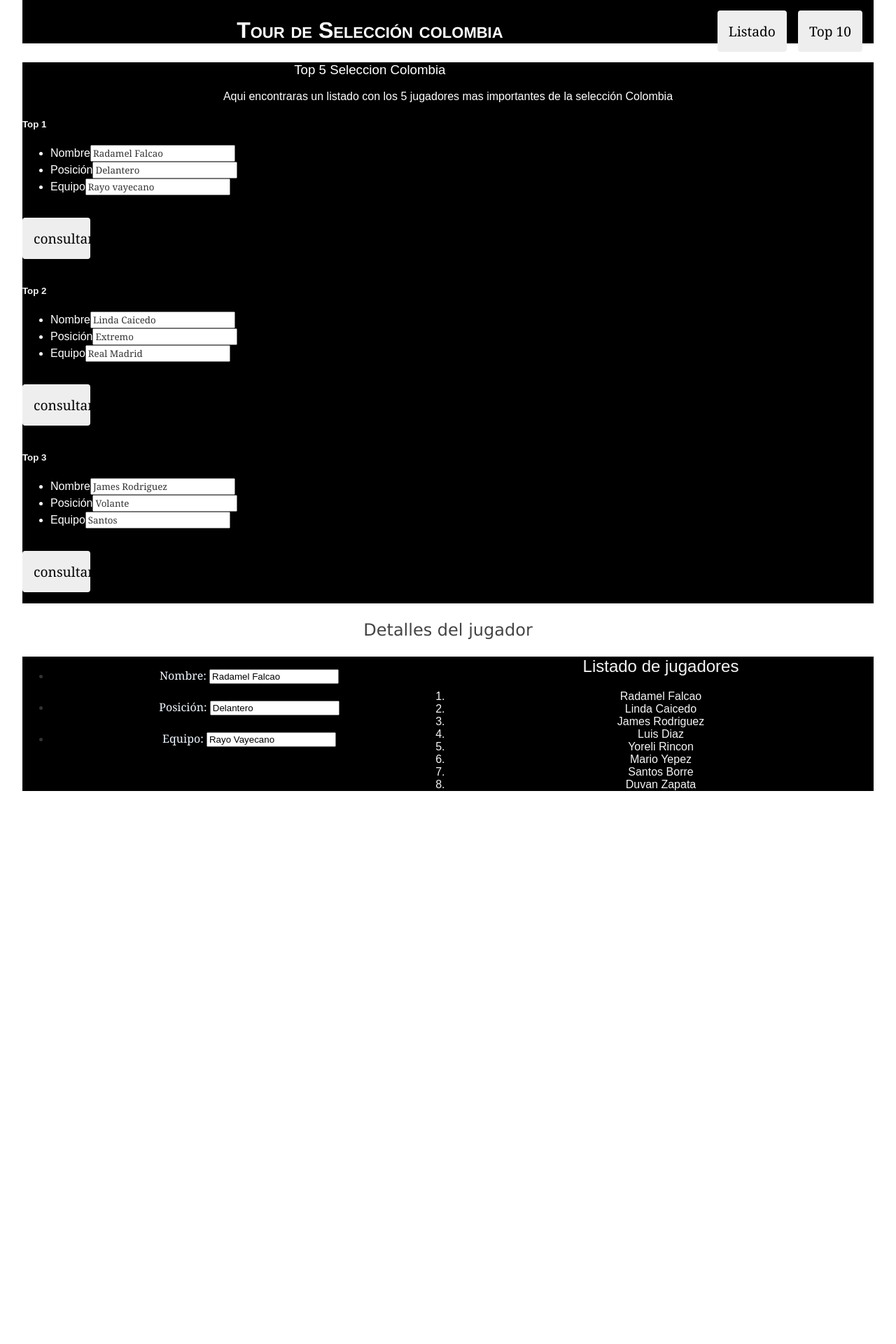
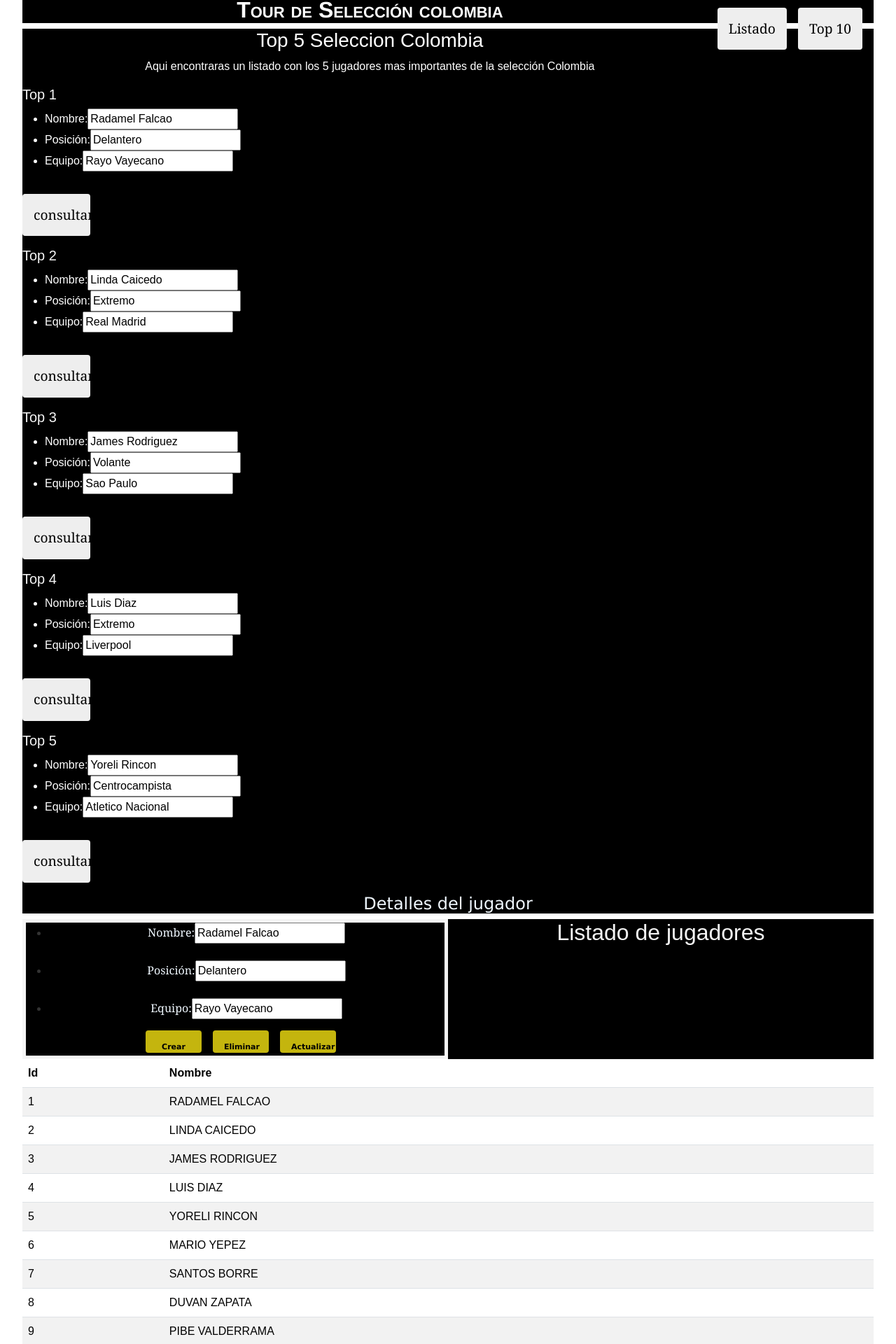
Before and after one commit to jufe941209/FrontEndTourHeroes, an Angular app: page / in a window 1280 px wide. Shown: the part 83-2003 px from the top of the page at 70% size. Before the commit the page ends 1245 px from the top, so only its background shows below. Built offline with nearby package versions, Linux system fonts and the light colour scheme.

Commit message:
Esta es la actualización con la creación y edicion de la interface

```diff
--- a/angular.json
+++ b/angular.json
@@ -25,6 +25,7 @@
               "src/assets"
             ],
             "styles": [
+              "node_modules/bootstrap/dist/css/bootstrap.min.css",
               "src/styles.css"
             ],
             "scripts": []
--- a/package.json
+++ b/package.json
@@ -19,6 +19,7 @@
     "@angular/platform-browser-dynamic": "^16.2.0",
     "@angular/router": "^16.2.0",
     "@ng-bootstrap/ng-bootstrap": "^15.1.1",
+    "bootstrap": "^5.3.1",
     "rxjs": "~7.8.0",
     "tslib": "^2.3.0",
     "zone.js": "~0.13.0"
--- a/src/app/dashboard/dashboard.component.ts
+++ b/src/app/dashboard/dashboard.component.ts
@@ -1,4 +1,5 @@
 import { Component } from '@angular/core';
+import { Heroe } from '../heroe';
 
 @Component({
   selector: 'dashboard',
@@ -7,4 +8,90 @@ import { Component } from '@angular/core';
 })
 export class DashboardComponent {
 
+  topHeroe1:Heroe  ={
+    id:1,
+    name: "Radamel Falcao",
+    posicion: "Delantero",
+    equipo:"Rayo Vayecano",
+    numeroCamiseta: 9
+
+  }
+  topHeroe2:Heroe ={
+    id:2,
+    name:'Linda Caicedo',
+    posicion: "Extremo",
+    equipo:"Real Madrid",
+    numeroCamiseta: 7
+  }
+  topHeroe3:Heroe ={
+    id:3,
+    name:'James Rodriguez',
+    posicion: "Volante",
+    equipo:"Sao Paulo",
+    numeroCamiseta: 10
+  }
+  topHeroe4:Heroe  ={
+    id:4,
+    name:'Luis Diaz',
+    posicion: 'Extremo',
+    equipo: 'Liverpool',
+    numeroCamiseta: 11
+
+  }
+  topHeroe5:Heroe ={
+    id:5,
+    name:'Yoreli Rincon',
+    posicion: 'Centrocampista',
+    equipo: 'Atletico Nacional',
+    numeroCamiseta: 7
+  }
+  topHeroe6:Heroe ={
+    id:6,
+    name:'Mario Yepez',
+    posicion: 'Defensa central',
+    equipo: 'Retirado',
+    numeroCamiseta: 3
+  }
+  topHeroe7:Heroe  ={
+    id:7,
+    name:'Santos Borre',
+    posicion: 'Delantero',
+    equipo: 'Eintracht Frankfurt',
+    numeroCamiseta: 9
+
+  }
+  topHeroe8:Heroe ={
+    id:8,
+    name:'Duvan Zapata',
+    posicion: "Delantero",
+    equipo: 'Atalanta',
+    numeroCamiseta: 21
+  }
+  topHeroe9:Heroe ={
+    id:9,
+    name:'Pibe Valderrama',
+    posicion: "Medio campista",
+    equipo: 'Retirado',
+    numeroCamiseta: 10
+  }
+  topHeroe10:Heroe  ={
+    id:10,
+    name:'David Ospina',
+    posicion: "Portero",
+    equipo: 'AL-Nassr',
+    numeroCamiseta: 1
+
+  }
+
+  mysHeroes:Heroe[]=[];
+
+  constuctor(){
+    this.mysHeroes.push(this.topHeroe1);
+    this.mysHeroes.push(this.topHeroe2);
+    this.mysHeroes.push(this.topHeroe3);
+    this.mysHeroes.push(this.topHeroe4);
+    this.mysHeroes.push(this.topHeroe5);
+
+  }
+
 }
--- a/src/app/dashboard/dashboard.html
+++ b/src/app/dashboard/dashboard.html
@@ -1,60 +1,145 @@
 <div class="fondo">
   <div>
     <h3>Top 5 Seleccion Colombia</h3>
-      <p>Aqui encontraras un listado con los 5 jugadores mas importantes de la selección Colombia</p>
+    <p>
+      Aqui encontraras un listado con los 5 jugadores mas importantes de la
+      selección Colombia
+    </p>
   </div>
   <div>
+
     <h5>Top 1</h5>
 
+    <div>
       <ul>
-        <li><label for ="nombre">Nombre</label>
-        <input type="text" id="nombre" value="Radamel Falcao"></li>
-
-        <li><label for ="nombre">Posición</label>
-        <input type="text" id="nombre" value="Delantero"></li>
-
-        <li><label for ="nombre">Equipo</label>
-        <input type="text" id="nombre" value="Rayo vayecano"></li>
+        <li>
+            <label for="name1">Nombre: </label>
+            <input name="name1" [(ngModel)]="topHeroe1.name" placeholder="Nombre del jugador"/>
+        </li>
+        <li>
+            <label for="posicion1">Posición: </label>
+            <input name="posicion1" [(ngModel)]="topHeroe1.posicion" placeholder="Posicion del jugador"/>
+        </li>
+        <li>
+            <label for="equipo1">Equipo: </label>
+            <input name="equipo1" [(ngModel)]="topHeroe1.equipo" placeholder="Equipo del jugador"/>
+        </li>
 
         </ul>
     </div>
-  <div>
-    <button type="=butoon" value="Click Me"  style="float:initial;"> consultar</button>
   </div>
   <div>
+    <button type="=butoon" value="Click Me" style="float: initial">
+      consultar
+    </button>
+  </div>
+
+  <div>
+
     <h5>Top 2</h5>
 
     <ul>
-        <li><label for ="nombre">Nombre</label>
-          <input type="text" id="nombre" value="Linda Caicedo"></li>
+      <li>
+          <label for="name1">Nombre: </label>
+          <input name="name1" [(ngModel)]="topHeroe2.name" placeholder="Nombre del jugador"/>
+      </li>
+      <li>
+          <label for="posicion1">Posición: </label>
+          <input name="posicion1" [(ngModel)]="topHeroe2.posicion" placeholder="Posicion del jugador"/>
+      </li>
+      <li>
+          <label for="equipo1">Equipo: </label>
+          <input name="equipo1" [(ngModel)]="topHeroe2.equipo" placeholder="Equipo del jugador"/>
+      </li>
+      </ul>
 
-          <li><label for ="nombre">Posición</label>
-          <input type="text" id="nombre" value="Extremo"></li>
+    <div>
+      <button type="=butoon" value="Click Me" style="float: initial">
+        consultar
+      </button>
+    </div>
 
-          <li><label for ="nombre">Equipo</label>
-          <input type="text" id="nombre" value="Real Madrid"></li>
+  </div>
+
+
+  <div>
+
+    <h5>Top 3</h5>
+
+    <ul>
+      <li>
+          <label for="name1">Nombre: </label>
+          <input name="name1" [(ngModel)]="topHeroe3.name" placeholder="Nombre del jugador"/>
+      </li>
+      <li>
+          <label for="posicion1">Posición: </label>
+          <input name="posicion1" [(ngModel)]="topHeroe3.posicion" placeholder="Posicion del jugador"/>
+      </li>
+      <li>
+          <label for="equipo1">Equipo: </label>
+          <input name="equipo1" [(ngModel)]="topHeroe3.equipo" placeholder="Equipo del jugador"/>
+      </li>
       </ul>
+
     <div>
-        <button type="=butoon" value="Click Me"  style="float:initial;"> consultar</button>
+      <button type="=butoon" value="Click Me" style="float: initial">
+        consultar
+      </button>
     </div>
+
   </div>
 
   <div>
-        <h5>Top 3</h5>
+
+    <h5>Top 4</h5>
 
     <ul>
+      <li>
+          <label for="name1">Nombre: </label>
+          <input name="name1" [(ngModel)]="topHeroe4.name" placeholder="Nombre del jugador"/>
+      </li>
+      <li>
+          <label for="posicion1">Posición: </label>
+          <input name="posicion1" [(ngModel)]="topHeroe4.posicion" placeholder="Posicion del jugador"/>
+      </li>
+      <li>
+          <label for="equipo1">Equipo: </label>
+          <input name="equipo1" [(ngModel)]="topHeroe4.equipo" placeholder="Equipo del jugador"/>
+      </li>
+      </ul>
 
-        <li><label for ="nombre">Nombre</label>
-          <input type="text" id="nombre" value="James Rodriguez"></li>
+    <div>
+      <button type="=butoon" value="Click Me" style="float: initial">
+        consultar
+      </button>
+    </div>
 
-          <li><label for ="nombre">Posición</label>
-          <input type="text" id="nombre" value="Volante"></li>
+  </div>
 
-          <li><label for ="nombre">Equipo</label>
-          <input type="text" id="nombre" value="Santos"></li>
+  <div>
 
+    <h5>Top 5</h5>
+
+    <ul>
+      <li>
+          <label for="name1">Nombre: </label>
+          <input name="name1" [(ngModel)]="topHeroe5.name" placeholder="Nombre del jugador"/>
+      </li>
+      <li>
+          <label for="posicion1">Posición: </label>
+          <input name="posicion1" [(ngModel)]="topHeroe5.posicion" placeholder="Posicion del jugador"/>
+      </li>
+      <li>
+          <label for="equipo1">Equipo: </label>
+          <input name="equipo1" [(ngModel)]="topHeroe5.equipo" placeholder="Equipo del jugador"/>
+      </li>
       </ul>
-<div><button type="=butoon" value="Click Me"  style="float:initial;"> consultar</button></div>
+
+    <div>
+      <button type="=butoon" value="Click Me" style="float: initial">
+        consultar
+      </button>
+    </div>
 
   </div>
 </div>
--- a/src/app/detalle-heroe/detalle-heroe.component.ts
+++ b/src/app/detalle-heroe/detalle-heroe.component.ts
@@ -1,10 +1,84 @@
 import { Component } from '@angular/core';
-
+import { Heroe } from '../heroe';
 @Component({
   selector: 'detalle-heroe',
   templateUrl: './detalle-heroe.html',
   styleUrls: ['./detalle-heroe.css']
 })
 export class DetalleHeroeComponent {
+  mysHeroes:Heroe[] =[
+  {
+    id:1,
+    name: "Radamel Falcao",
+    posicion: "Delantero",
+    equipo:"Rayo Vayecano",
+    numeroCamiseta: 9
+  },
+  {
+    id:2,
+    name:'Linda Caicedo',
+    posicion: "Extremo",
+    equipo:"Real Madrid",
+    numeroCamiseta: 7
+  },
+  {
+    id:3,
+    name:'James Rodriguez',
+    posicion: "Volante",
+    equipo:"Sao Paulo",
+    numeroCamiseta: 10
+  },
+  {
+    id:4,
+    name:'Luis Diaz',
+    posicion: 'Extremo',
+    equipo: 'Liverpool',
+    numeroCamiseta: 11
+  },
+  {
+    id:5,
+    name:'Yoreli Rincon',
+    posicion: 'Centrocampista',
+    equipo: 'Atletico Nacional',
+    numeroCamiseta: 7
+  },
+  {
+    id:6,
+    name:'Mario Yepez',
+    posicion: 'Defensa central',
+    equipo: 'Retirado',
+    numeroCamiseta: 3
+  },
+  {
+    id:7,
+    name:'Santos Borre',
+    posicion: 'Delantero',
+    equipo: 'Eintracht Frankfurt',
+    numeroCamiseta: 9
+  },
+  {
+    id:8,
+    name:'Duvan Zapata',
+    posicion: "Delantero",
+    equipo: 'Atalanta',
+    numeroCamiseta: 21
+  },
+  {
+    id:9,
+    name:'Pibe Valderrama',
+    posicion: "Medio campista",
+    equipo: 'Retirado',
+    numeroCamiseta: 10
+  },
+  {
+    id:10,
+    name:'David Ospina',
+    posicion: "Portero",
+    equipo: 'AL-Nassr',
+    numeroCamiseta: 1
+  }
+]
+
+
 
 }
--- a/src/app/detalle-heroe/detalle-heroe.css
+++ b/src/app/detalle-heroe/detalle-heroe.css
@@ -10,3 +10,6 @@ li{
 .fondo{
     background-color: black;
 }
+table{
+    color:azure
+}
--- a/src/app/detalle-heroe/detalle-heroe.html
+++ b/src/app/detalle-heroe/detalle-heroe.html
@@ -1,18 +1,28 @@
+<div class="fondo">
+  <h2>Listado de jugadores</h2>
+  <!-- <select name="lista">
+    <option *ngFor="let myHeroe of mysHeroes" value="{{myHeroe.id}}">{{myHeroe.name}}
+    </select>
 
-<div class="fondo">
-<h2>Listado de jugadores</h2>
+            -->
+  <div>
+    <table class="table table-striped">
+      <thead>
+        <tr>
+          <th scope="col">Id</th>
+          <th scope="col">Nombre</th>
+        </tr>
+      </thead>
+      <tbody>
 
-<div>
-    <ol>
-        <li>Radamel Falcao</li>
-        <li>Linda Caicedo</li>
-        <li>James Rodriguez</li>
-        <li>Luis Diaz</li>
-        <li>Yoreli Rincon</li>
-        <li>Mario Yepez</li>
-        <li>Santos Borre</li>
-        <li>Duvan Zapata</li>
+        <tr  *ngFor="let myHeroe of mysHeroes">
+            <td scope="row">{{myHeroe.id}}</td>
+        <td>
+              <span class="data">{{myHeroe.name | uppercase}}</span>
+          </td>
+        </tr>
+      </tbody>
 
-    </ol>
+    </table>
+  </div>
 </div>
-</div>
--- a/src/app/heroe.ts
+++ b/src/app/heroe.ts
@@ -3,6 +3,7 @@ import { SafeResourceUrl } from "@angular/platform-browser"
 export interface Heroe {
     id:number,
     name:string,
+    numeroCamiseta:number,
     posicion:string,
-    equipo:String
+    equipo:string
 }
--- a/src/app/heroe/heroe.component.ts
+++ b/src/app/heroe/heroe.component.ts
@@ -12,26 +12,82 @@ export class HeroeComponent {
     id:1,
     name: "Radamel Falcao",
     posicion: "Delantero",
-    equipo:"Rayo Vayecano"
+    equipo:"Rayo Vayecano",
+    numeroCamiseta: 9
 
   }
   myHeroe2:Heroe ={
     id:2,
     name:'Linda Caicedo',
     posicion: "Extremo",
-    equipo:"Real Madrid"
+    equipo:"Real Madrid",
+    numeroCamiseta: 7
   }
   myHeroe3:Heroe ={
-    id:2,
+    id:3,
     name:'James Rodriguez',
     posicion: "Volante",
-    equipo:"Sao Paulo"
+    equipo:"Sao Paulo",
+    numeroCamiseta: 10
   }
+  myHeroe4:Heroe  ={
+    id:4,
+    name:'Luis Diaz',
+    posicion: 'Extremo',
+    equipo: 'Liverpool',
+    numeroCamiseta: 11
+
+  }
+  myHeroe5:Heroe ={
+    id:5,
+    name:'Yoreli Rincon',
+    posicion: 'Centrocampista',
+    equipo: 'Atletico Nacional',
+    numeroCamiseta: 7
+  }
+  myHeroe6:Heroe ={
+    id:6,
+    name:'Mario Yepez',
+    posicion: 'Defensa central',
+    equipo: 'Retirado',
+    numeroCamiseta: 3
+  }
+  myHeroe7:Heroe  ={
+    id:7,
+    name:'Santos Borre',
+    posicion: 'Delantero',
+    equipo: 'Eintracht Frankfurt',
+    numeroCamiseta: 9
+
+  }
+  myHeroe8:Heroe ={
+    id:8,
+    name:'Duvan Zapata',
+    posicion: "Delantero",
+    equipo: 'Atalanta',
+    numeroCamiseta: 21
+  }
+  myHeroe9:Heroe ={
+    id:9,
+    name:'Pibe Valderrama',
+    posicion: "Medio campista",
+    equipo: 'Retirado',
+    numeroCamiseta: 10
+  }
+  myHeroe10:Heroe  ={
+    id:10,
+    name:'David Ospina',
+    posicion: "Portero",
+    equipo: 'AL-Nassr',
+    numeroCamiseta: 1
+
+  }
+
   mysHeroes:Heroe[]=[];
 
-    constuctor(){
-      this.mysHeroes.push(this.myHeroe1);
-      this.mysHeroes.push(this.myHeroe2);
-      this.mysHeroes.push(this.myHeroe3);
-    }
+  constuctor(){
+    this.mysHeroes.push(this.myHeroe1);
+    this.mysHeroes.push(this.myHeroe2);
+    this.mysHeroes.push(this.myHeroe3);
+  }
 }
--- a/src/app/heroe/heroe.css
+++ b/src/app/heroe/heroe.css
@@ -1,5 +1,8 @@
+.columnaCentral{
+    background-color: black;
+}
 h3{
-
+    color:aliceblue;
     text-align: center;
     font-family:'Lucida Sans', 'Lucida Sans Regular', 'Lucida Grande', 'Lucida Sans Unicode', Geneva, Verdana, sans-serif;
     font-size:x-large;
@@ -27,5 +30,28 @@ label{
     float:left;
     width: 50%;
     position:relative;
+    border: 5px;
+    border-style:solid;
+    border-color:whitesmoke;
+}
+.botones{
+    float:center;
+    width: 33.33%;
+    position:relative;
+    align-items: center;
+
+    display:inline;
+    justify-content: center
+}
+button{
+
+        font-size:11px;
+        font-family:Verdana,Helvetica;
+        font-weight:bold;
+        color:black;
+        background:#c4b50e;
+        border:0px;
+        width:80px;
+        height: 25px;;
 
 }
--- a/src/app/heroe/heroe.html
+++ b/src/app/heroe/heroe.html
@@ -1,8 +1,10 @@
 
 
     <div class="columnaCentral">
+        <div>
+             <h3>Detalles del jugador</h3>
+        </div>
 
-     <h3>Detalles del jugador</h3>
 
     <div class="lista" style="height: 200px;">
 
@@ -21,6 +23,13 @@
             <label for="equipo1">Equipo: </label>
             <input name="equipo1" [(ngModel)]="myHeroe1.equipo" placeholder="Equipo del jugador"/>
         </li>
+
+        <div class="botones">
+            <button type='reset' value="Click Me" style="float: initial" >Crear</button>
+            <button type="submit" value="Click Me" style="float: initial">Eliminar</button>
+            <button type="update" value="Click Me" style="float: initial">Actualizar</button>
+        </div>
     </ul>
+
 </div>
 </div>
```
Also changed, not shown: 1 other file (tests, documents, lock files or other folders). Lines whose indentation alone changed are shown as unchanged.
